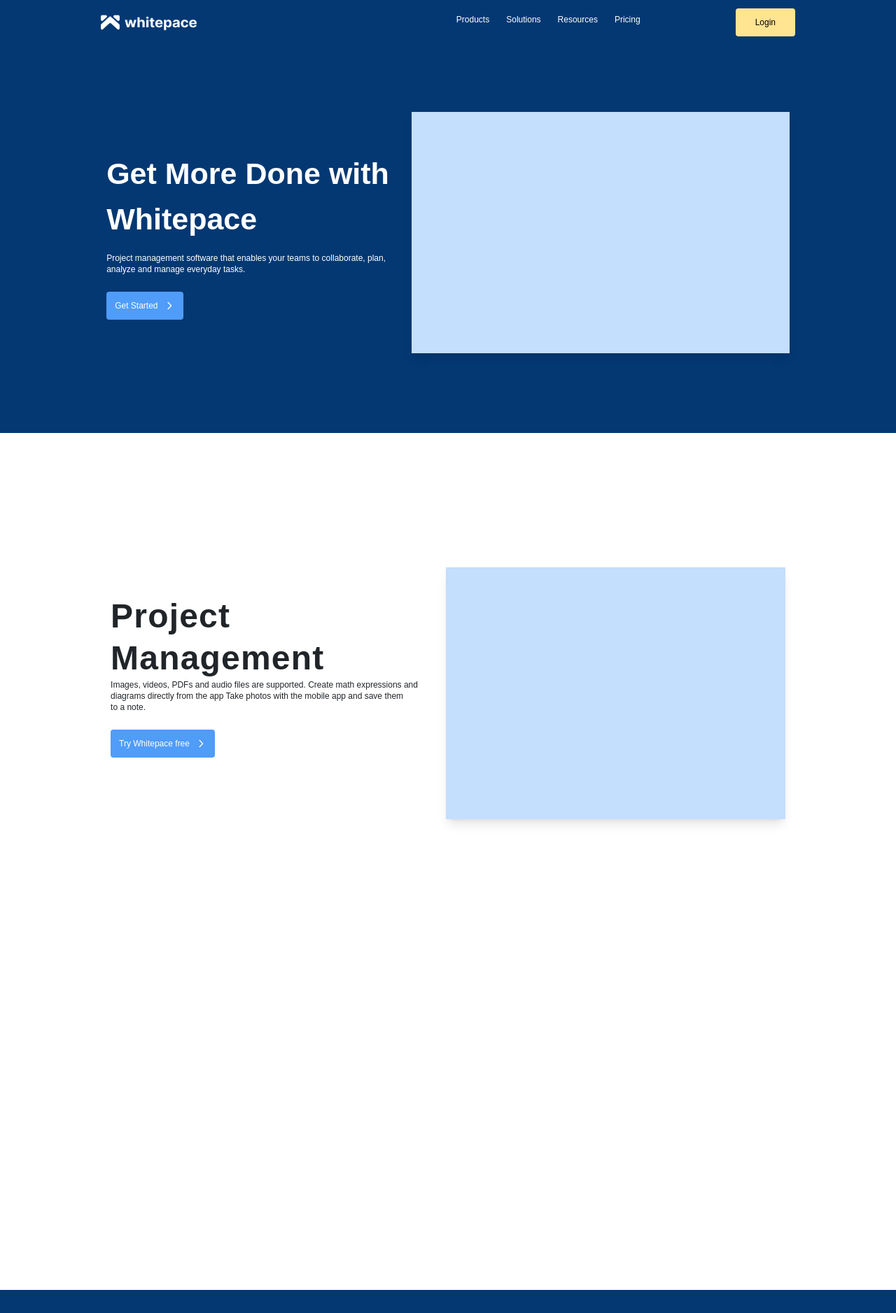
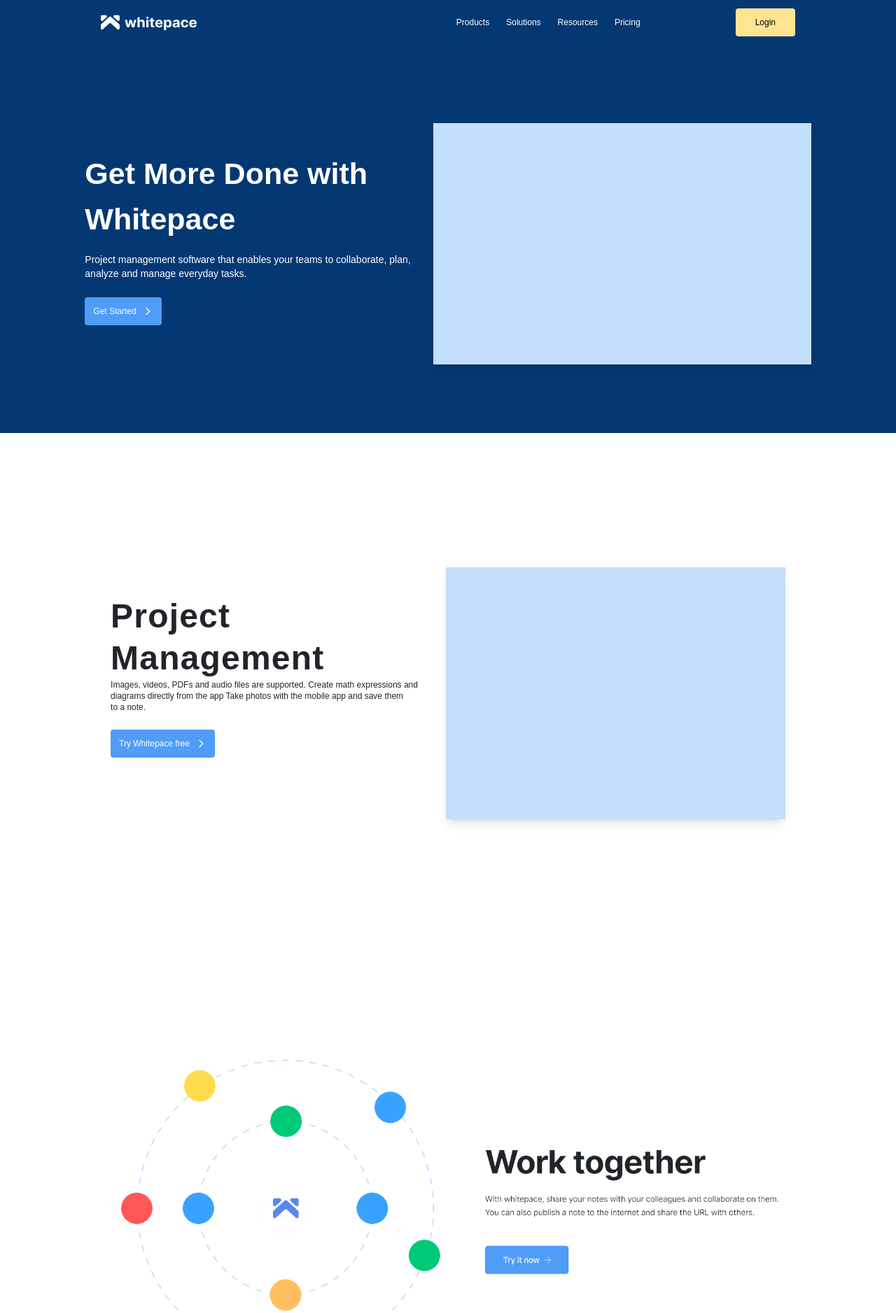
Before and after one commit to Muhsinullah/next-js-asignment-3, a Next.js app: page / in a window 1280 px wide. Shown: the top 1877 px of the page at 70% size. Built offline with nearby package versions, Linux system fonts and the light colour scheme.

Commit message:
initial commit

```diff
--- a/components/Feature.tsx
+++ b/components/Feature.tsx
@@ -1,5 +1,7 @@
 import React from "react";
 import Image from "next/image";
+
+
 
 interface FeatureProps {
   title: string;
@@ -48,7 +50,7 @@
         <div className="flex justify-center  pb-20">
           <Image
             className="text-7xl"
-            src="/Logo.png"
+            src="/Content.png"
             alt="Logo"
             width={950}
             height={910}
@@ -166,7 +168,7 @@
         <div className="flex justify-center items-center pb-20">
           <Image
             className="text-9xl"
-            src="/Sponsors.png"
+            src="/sponsors.png"
             alt="Logo"
             width={1400}
             height={910}
--- a/components/Hero.tsx
+++ b/components/Hero.tsx
@@ -1,18 +1,60 @@
 
+// import React from "react";
+
+// const Hero = () => {
+//   return (
+//     <section className="bg-primary text-white h-[555px]  flex flex-col md:flex-row justify-center pt-24 space-y-4 md:space-y-0 md:space-x-8 px-4 md:px-10 py-10">
+//       <div className=" flex-col mt-14 ">
+//         <h1 className="text-[43px] font-bold mb-4">
+//           Get More Done with <br /> Whitepace
+//         </h1>
+//         <p className="text-xs mb-6 ">
+//           Project management software that enables your teams to collaborate,
+//           plan, <br /> analyze and manage everyday tasks.
+//         </p>
+//         <button className="bg-[#4F9CF9] text-white text-xs py-3 px-3 rounded flex items-center">
+//           Get Started
+//           <svg
+//             className="ml-2 w-4 h-4"
+//             fill="none"
+//             stroke="currentColor"
+//             viewBox="0 0 24 24"
+//             xmlns="http://www.w3.org/2000/svg"
+//           >
+//             <path
+//               stroke-linecap="round"
+//               stroke-linejoin="round"
+//               stroke-width="2"
+//               d="M9 5l7 7-7 7"
+//             ></path>
+//           </svg>
+//         </button>
+//       </div>
+
+//       <div className="bg-[#C4DEFD] text-black h-[345px] w-[540px] flex justify-center items-center shadow-lg md:mt-24">
+//       </div>
+//     </section>
+//   );
+// };
+
+// export default Hero;
+
+
+///////////////////////////////////////////////////////////////     Responsive
 import React from "react";
 
 const Hero = () => {
   return (
-    <section className="bg-primary text-white h-[555px]  flex flex-col md:flex-row justify-center pt-24 space-y-4 md:space-y-0 md:space-x-8 px-4 md:px-10 py-10">
-      <div className=" flex-col mt-14 ">
-        <h1 className="text-[43px] font-bold mb-4">
+    <section className="bg-primary text-white h-[555px]  md:h-[555px]  flex flex-col md:flex-row  justify-center pt-24 space-y-4 md:space-y-0md:px-10 md:space-x-8 px-4 md:px-10 py-10">
+      <div className=" flex-col mt-14  md:items-start md:text-left max-w-md md:max-w-none md:mt-14 ">
+        <h1 className="text-[43px] font-bold mb-4 md:text-[43px]">
           Get More Done with <br /> Whitepace
         </h1>
-        <p className="text-xs mb-6 ">
+        <p className="text-xs mb-6 md:text-sm">
           Project management software that enables your teams to collaborate,
-          plan, <br /> analyze and manage everyday tasks.
+          plan, <br className="hidden md:block" /> analyze and manage everyday tasks.
         </p>
-        <button className="bg-[#4F9CF9] text-white text-xs py-3 px-3 rounded flex items-center">
+        <button className="bg-[#4F9CF9] text-white  text-xs py-3 px-3 rounded flex items-center">
           Get Started
           <svg
             className="ml-2 w-4 h-4"
@@ -30,8 +72,7 @@
           </svg>
         </button>
       </div>
-
-      <div className="bg-[#C4DEFD] text-black h-[345px] w-[540px] flex justify-center items-center shadow-lg md:mt-24">
+      <div className="bg-[#C4DEFD] text-black h-[200px] md:h-[345px] w-full md:w-[540px] flex justify-center  items-center shadow-lg md:mt-24">
       </div>
     </section>
   );
--- a/components/Navbar.tsx
+++ b/components/Navbar.tsx
@@ -1,17 +1,36 @@
-import React from 'react';
+import React, { useState } from 'react';
 import Image from "next/image";
+import { FaBars, FaTimes } from 'react-icons/fa'; // Icons for hamburger menu
 
 const Navbar: React.FC = () => {
+  const [isOpen, setIsOpen] = useState(false);
+
+  const toggleMenu = () => {
+    setIsOpen(!isOpen);
+  };
+
   return (
-    <nav className="bg-[#043873] tracking-normal text-white py-3 px-6 flex justify-between items-center pl-36 pr-36 ">
-      <div className="flex space-x-2"><Image className='text-7xl' src="/Logo.png" alt="Logo" width={138} height={160} /> {/* Logo Image */}</div>
-      <ul className="flex space-x-6">
-        <li className='text-xs py-2'>Products</li>
-        <li className='text-xs py-2'>Solutions</li>
-        <li className='text-xs py-2'>Resources</li>
-        <li className='text-xs py-2 pr-28'>Pricing</li>
+    <nav className="bg-[#043873] tracking-normal text-white py-3 px-6 flex justify-between items-center lg:pl-36 lg:pr-36">
+      {/* Logo */}
+      <div className="flex space-x-2">
+        <Image className="text-7xl" src="/Logo.png" alt="Logo" width={138} height={160} />
+      </div>
+
+      {/* Hamburger Icon for Mobile */}
+      <div className="lg:hidden flex items-center">
+        <button onClick={toggleMenu} className="text-white focus:outline-none">
+          {isOpen ? <FaTimes size={24} /> : <FaBars size={24} />}
+        </button>
+      </div>
+
+      {/* Menu Items */}
+      <ul className={`flex-col lg:flex-row lg:flex space-x-6 ${isOpen ? 'flex' : 'hidden'} lg:space-x-6 items-center lg:items-center absolute lg:static top-16 right-6 lg:top-0 bg-[#043873] lg:bg-transparent w-3/4 lg:w-auto rounded-lg lg:rounded-none shadow-md lg:shadow-none p-6 lg:p-0`}>
+        <li className="text-xs py-2">Products</li>
+        <li className="text-xs py-2">Solutions</li>
+        <li className="text-xs py-2">Resources</li>
+        <li className="text-xs py-2 lg:pr-28">Pricing</li>
         <li>
-          <button className="text-xs bg-secondary text-black px-7 py-3  rounded">Login</button>
+          <button className="text-xs bg-secondary text-black px-7 py-3 rounded">Login</button>
         </li>
       </ul>
     </nav>
```
Also changed, not shown: package.json (+5 -4 lines), 1 other file (tests, documents, lock files or other folders).
